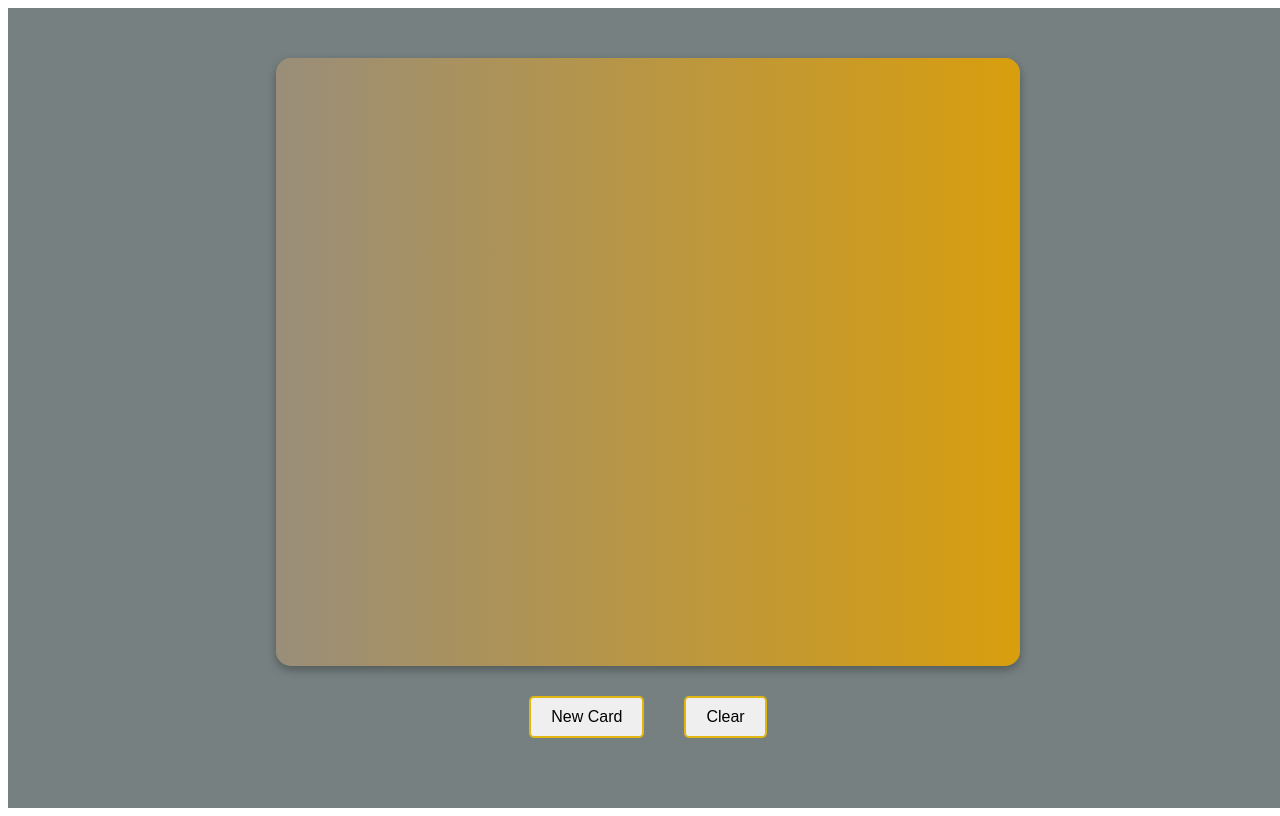
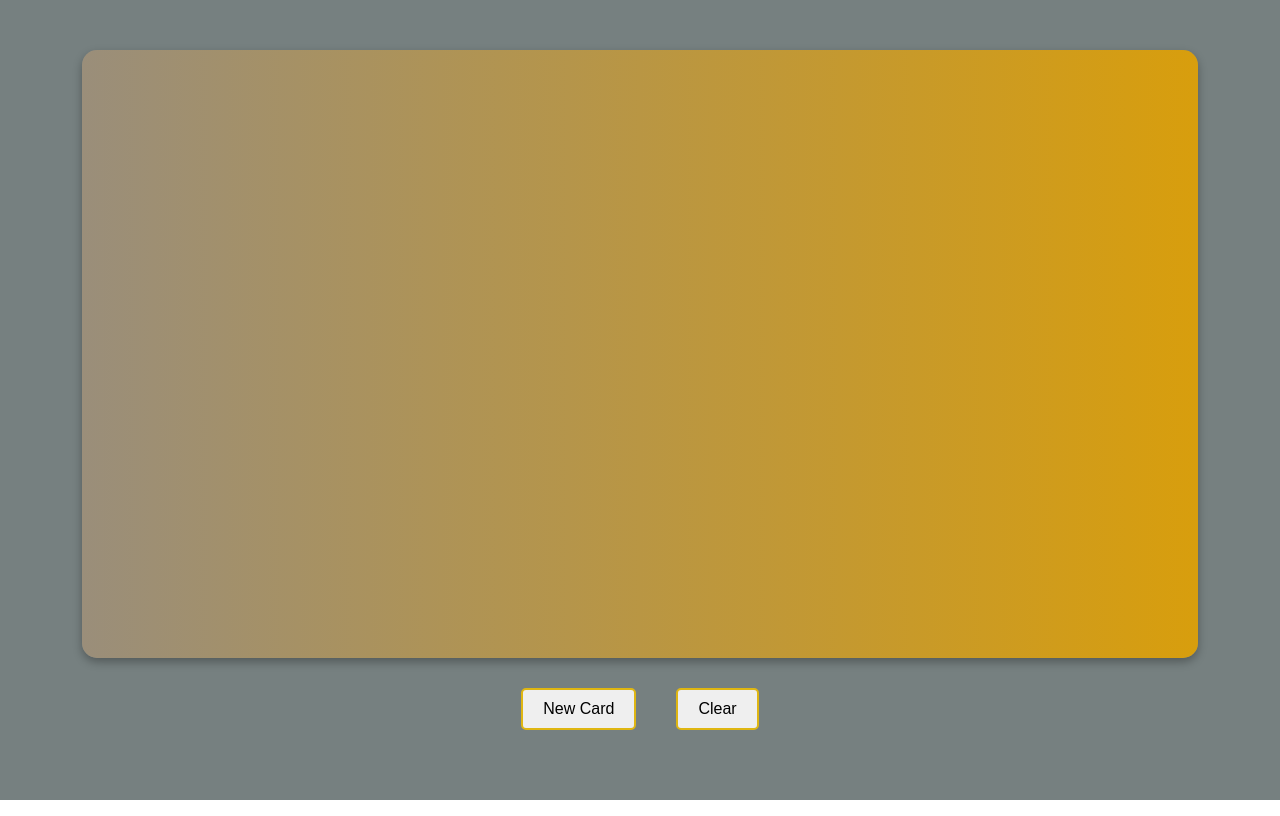
Before and after one commit to shekhar-sharma-111/drag-drop-cards, a React (Vite) app in the folder cards_canvas/: page / in a window 1280 px wide. Built offline with nearby package versions, Linux system fonts and the light colour scheme.

Commit message:
no change

```diff
--- a/cards_canvas/index.html
+++ b/cards_canvas/index.html
@@ -6,7 +6,7 @@
     <meta name="viewport" content="width=device-width, initial-scale=1.0" />
     <title>drag-drop-cards</title>
   </head>
-  <body>
+  <body style="margin: 0px">
     <div id="root"></div>
     <script type="module" src="/src/main.jsx"></script>
   </body>
--- a/cards_canvas/src/components/canvas/Canvas.css
+++ b/cards_canvas/src/components/canvas/Canvas.css
@@ -9,6 +9,8 @@
     width: 100vw;
     background: #3a4848b1;
     position: relative;
+    min-width: 400px;
+    min-height: 600px;
   }
 
   .btn-container {
@@ -26,6 +28,7 @@
     box-sizing: border-box;
     box-shadow: 0px 4px 10px rgba(0, 0, 0, 0.3);
     border-radius: 15px;
+
   }
 
   .canvas-div {
@@ -43,7 +46,7 @@
   }
 
   .canvas::-webkit-scrollbar {
-    width: 5px;
+    width: 12px;
   }
 
   .canvas::-webkit-scrollbar-track {
@@ -57,7 +60,7 @@
   }
 
   .canvas::-webkit-scrollbar-thumb:hover {
-    background: #555;
+    background: #998761a7;
   }
 
   .canvas {
--- a/cards_canvas/src/components/canvas/Canvas.jsx
+++ b/cards_canvas/src/components/canvas/Canvas.jsx
@@ -7,7 +7,7 @@ const Canvas = () => {
   const [selectedDiv, setSelectedDiv] = useState(null);
   const [popupVisible, setPopupVisible] = useState(false);
   const [popupData, setPopupData] = useState(null);
-  const [canvasSize, setCanvasSize] = useState({ width: '60%', height: '80%' });
+  const [canvasSize, setCanvasSize] = useState({ width: '90%', height: '80%' });
   const canvasRef = useRef(null);
   const popupRef = useRef(null);
 
```
